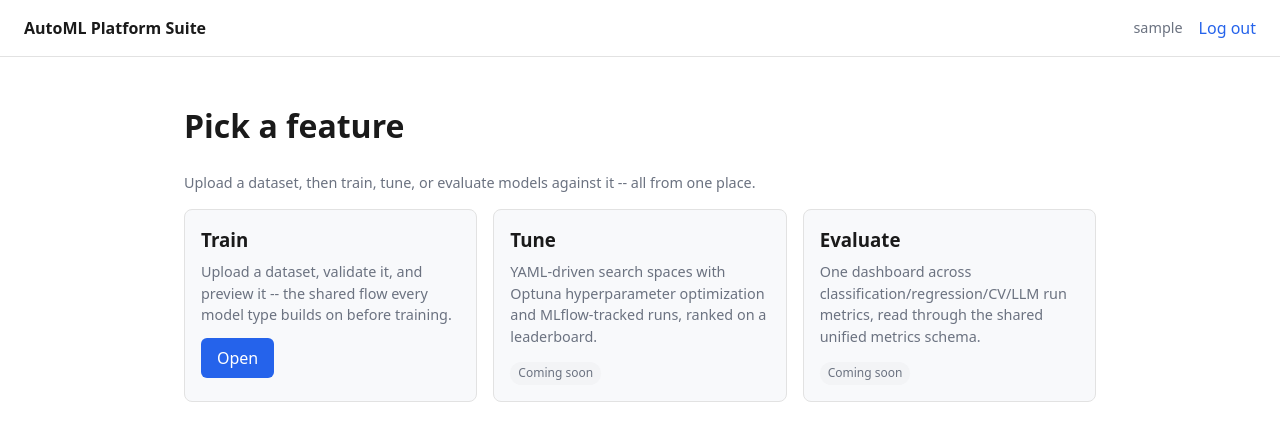
After one commit to faheemkhaskheli9/automl-platform-suite, a Django app: page / in a window 1280 px wide. The commit adds this page. Shown: the top 441 px of the page. Run offline with Django 5.2, Linux system fonts and the light colour scheme; the visitor is signed in with stand-in values (Sample User, id 1); parts of the project's set-up code (start-up, migrations or seed data) failed here and were passed over.

Commit message:
Add dashboard shell with feature-picker navigation
New dashboard app gates a login-required home view behind
django.contrib.auth (session + auth middleware and LOGIN_URL now wired
up in settings, which the skeleton didn't have yet), listing Train,
Tune, and Evaluate as feature cards from a small registry module
(mirrors the BaseImagingTask/@register_task pattern used elsewhere in
the portfolio). Train links to the existing upload/preview flow from
issue #1; Tune and Evaluate show "coming soon" until their feature
apps land in later phases.

Added a shared base.html/base.css so the dashboard and the upload page
both extend one template instead of duplicating markup per app.

Also pins the missing `redis` dependency that kombu's Celery transport
needs even in eager mode -- without it the existing job tests failed
on import in a clean venv.

Closes #4

```diff
--- a/pyproject.toml
+++ b/pyproject.toml
@@ -8,6 +8,7 @@ dependencies = [
     "pandas>=2.0",
     "openpyxl>=3.1",
     "celery>=5.3,<6.0",
+    "redis>=5.0",
 ]
 
 [project.optional-dependencies]
--- a/requirements.txt
+++ b/requirements.txt
@@ -2,5 +2,6 @@ Django>=5.0,<6.0
 pandas>=2.0
 openpyxl>=3.1
 celery>=5.3,<6.0
+redis>=5.0
 pytest>=8.0
 pytest-django>=4.8
--- a/src/config/urls.py
+++ b/src/config/urls.py
@@ -1,5 +1,17 @@
+from django.contrib.auth import views as auth_views
 from django.urls import include, path
 
 urlpatterns = [
+    path(
+        "accounts/login/",
+        auth_views.LoginView.as_view(template_name="dashboard/login.html"),
+        name="login",
+    ),
+    path(
+        "accounts/logout/",
+        auth_views.LogoutView.as_view(),
+        name="logout",
+    ),
     path("", include("automl_core.urls")),
+    path("", include("dashboard.urls")),
 ]
--- /dev/null
+++ b/src/dashboard/registry.py
@@ -0,0 +1,79 @@
+"""Feature-app registry backing the dashboard's "pick a feature" shell
+(README.md Section 2/4, issue #4).
+
+Mirrors the string-keyed registry pattern docs/architecture.md already
+earmarks for automl_core's feature apps (itself mirroring
+medical-imaging-suite's BaseImagingTask / @register_task) -- applied here one
+layer up, to whole feature apps (Train/Tune/Evaluate), so a later phase plugs
+in a feature by adding one `register_feature(...)` call instead of editing
+the dashboard template.
+
+Train (issue #1's upload/preview flow) is the only feature with a real URL
+today; Tune and Evaluate register with `url_name=None` so the dashboard shows
+them as "coming soon" instead of a dangling/guessed link, until Phase 3/4
+land their own views (README.md Section 5).
+"""
+from __future__ import annotations
+
+from dataclasses import dataclass
+
+
+@dataclass(frozen=True)
+class FeatureCard:
+    key: str
+    label: str
+    description: str
+    url_name: str | None = None  # None => not implemented yet ("coming soon")
+
+    @property
+    def is_available(self) -> bool:
+        return self.url_name is not None
+
+
+_REGISTRY: dict[str, FeatureCard] = {}
+
+
+def register_feature(card: FeatureCard) -> FeatureCard:
+    if card.key in _REGISTRY:
+        raise ValueError(f"duplicate feature key: {card.key!r}")
+    _REGISTRY[card.key] = card
+    return card
+
+
+def all_features() -> list[FeatureCard]:
+    """Registered features in registration order (Train, then Tune/Evaluate
+    in their planned build order -- README.md Section 5)."""
+    return list(_REGISTRY.values())
+
+
+register_feature(
+    FeatureCard(
+        key="train",
+        label="Train",
+        description=(
+            "Upload a dataset, validate it, and preview it -- the shared "
+            "flow every model type builds on before training."
+        ),
+        url_name="automl_core:upload_dataset",
+    )
+)
+register_feature(
+    FeatureCard(
+        key="tune",
+        label="Tune",
+        description=(
+            "YAML-driven search spaces with Optuna hyperparameter "
+            "optimization and MLflow-tracked runs, ranked on a leaderboard."
+        ),
+    )
+)
+register_feature(
+    FeatureCard(
+        key="evaluate",
+        label="Evaluate",
+        description=(
+            "One dashboard across classification/regression/CV/LLM run "
+            "metrics, read through the shared unified metrics schema."
+        ),
+    )
+)
--- /dev/null
+++ b/src/dashboard/templates/dashboard/home.html
@@ -0,0 +1,23 @@
+{% extends "base.html" %}
+{% block title %}Dashboard - AutoML Platform Suite{% endblock %}
+{% block content %}
+  <h1>Pick a feature</h1>
+  <p class="muted">
+    Upload a dataset, then train, tune, or evaluate models against it --
+    all from one place.
+  </p>
+
+  <div class="feature-grid">
+    {% for feature in features %}
+      <div class="feature-card">
+        <h3>{{ feature.label }}</h3>
+        <p>{{ feature.description }}</p>
+        {% if feature.is_available %}
+          <a class="button" href="{% url feature.url_name %}">Open</a>
+        {% else %}
+          <span class="badge soon">Coming soon</span>
+        {% endif %}
+      </div>
+    {% endfor %}
+  </div>
+{% endblock %}
--- /dev/null
+++ b/src/dashboard/urls.py
@@ -0,0 +1,9 @@
+from django.urls import path
+
+from . import views
+
+app_name = "dashboard"
+
+urlpatterns = [
+    path("", views.home, name="home"),
+]
--- /dev/null
+++ b/src/dashboard/views.py
@@ -0,0 +1,12 @@
+from django.contrib.auth.decorators import login_required
+from django.shortcuts import render
+
+from .registry import all_features
+
+
+@login_required
+def home(request):
+    """Feature-picker dashboard home (issue #4). Gated by @login_required
+    so an unauthenticated request is redirected to LOGIN_URL rather than
+    ever rendering the feature list."""
+    return render(request, "dashboard/home.html", {"features": all_features()})
--- /dev/null
+++ b/src/static/css/base.css
@@ -0,0 +1,81 @@
+:root {
+  color-scheme: light dark;
+  --fg: #1a1a1a;
+  --bg: #ffffff;
+  --muted: #6b7280;
+  --border: #e2e2e2;
+  --accent: #2563eb;
+  --card-bg: #f8f9fb;
+}
+
+* { box-sizing: border-box; }
+
+body {
+  margin: 0;
+  font-family: system-ui, -apple-system, "Segoe UI", sans-serif;
+  color: var(--fg);
+  background: var(--bg);
+  line-height: 1.5;
+}
+
+.site-header {
+  display: flex;
+  align-items: center;
+  justify-content: space-between;
+  flex-wrap: wrap;
+  gap: 0.75rem;
+  padding: 1rem 1.5rem;
+  border-bottom: 1px solid var(--border);
+}
+
+.brand { font-weight: 700; text-decoration: none; color: var(--fg); }
+
+.site-header nav { display: flex; align-items: center; gap: 1rem; }
+.site-header nav a { text-decoration: none; color: var(--accent); }
+.muted { color: var(--muted); font-size: 0.9rem; }
+
+.inline-form { display: inline; }
+.link-button {
+  background: none; border: none; padding: 0; cursor: pointer;
+  color: var(--accent); font: inherit;
+}
+
+.content { max-width: 960px; margin: 0 auto; padding: 1.5rem; }
+
+.feature-grid {
+  display: grid;
+  grid-template-columns: repeat(auto-fill, minmax(240px, 1fr));
+  gap: 1rem;
+  margin-top: 1rem;
+}
+
+.feature-card {
+  border: 1px solid var(--border);
+  border-radius: 8px;
+  padding: 1rem;
+  background: var(--card-bg);
+}
+.feature-card h3 { margin: 0 0 0.4rem; }
+.feature-card p { margin: 0 0 0.75rem; color: var(--muted); font-size: 0.9rem; }
+.badge {
+  display: inline-block; font-size: 0.75rem; padding: 0.15rem 0.5rem;
+  border-radius: 999px; background: #eef2ff; color: var(--accent);
+}
+.badge.soon { background: #f3f4f6; color: var(--muted); }
+
+table { width: 100%; border-collapse: collapse; margin-top: 1rem; }
+th, td { text-align: left; padding: 0.5rem; border-bottom: 1px solid var(--border); }
+
+form.stack p { display: flex; flex-direction: column; gap: 0.25rem; }
+form.stack input, form.stack button { padding: 0.5rem; font: inherit; }
+button, .button {
+  background: var(--accent); color: #fff; border: none; border-radius: 6px;
+  padding: 0.5rem 1rem; cursor: pointer; text-decoration: none; display: inline-block;
+}
+.errorlist { color: #b91c1c; }
+
+@media (prefers-color-scheme: dark) {
+  :root {
+    --fg: #f0f0f0; --bg: #121212; --muted: #9ca3af; --border: #2a2a2a; --card-bg: #1c1c1c;
+  }
+}
--- /dev/null
+++ b/src/templates/base.html
@@ -0,0 +1,29 @@
+{% load static %}<!DOCTYPE html>
+<html lang="en">
+<head>
+  <meta charset="utf-8">
+  <meta name="viewport" content="width=device-width, initial-scale=1">
+  <title>{% block title %}AutoML Platform Suite{% endblock %}</title>
+  <link rel="stylesheet" href="{% static 'css/base.css' %}">
+</head>
+<body>
+  <header class="site-header">
+    <a class="brand" href="{% url 'dashboard:home' %}">AutoML Platform Suite</a>
+    <nav>
+      {% if user.is_authenticated %}
+        <span class="muted">{{ user }}</span>
+        <form method="post" action="{% url 'logout' %}" class="inline-form">
+          {% csrf_token %}
+          <button type="submit" class="link-button">Log out</button>
+        </form>
+      {% else %}
+        <a href="{% url 'login' %}">Log in</a>
+      {% endif %}
+    </nav>
+  </header>
+
+  <main class="content">
+    {% block content %}{% endblock %}
+  </main>
+</body>
+</html>
```
Also changed, not shown: src/automl_core/templates/automl_core/upload.html (+7 -12 lines), src/config/settings.py (+18 -1 lines), src/dashboard/apps.py (added, +7 -0 lines), src/dashboard/templates/dashboard/login.html (added, +13 -0 lines), tests/test_dashboard.py (added, +71 -0 lines), src/dashboard/__init__.py (added).
